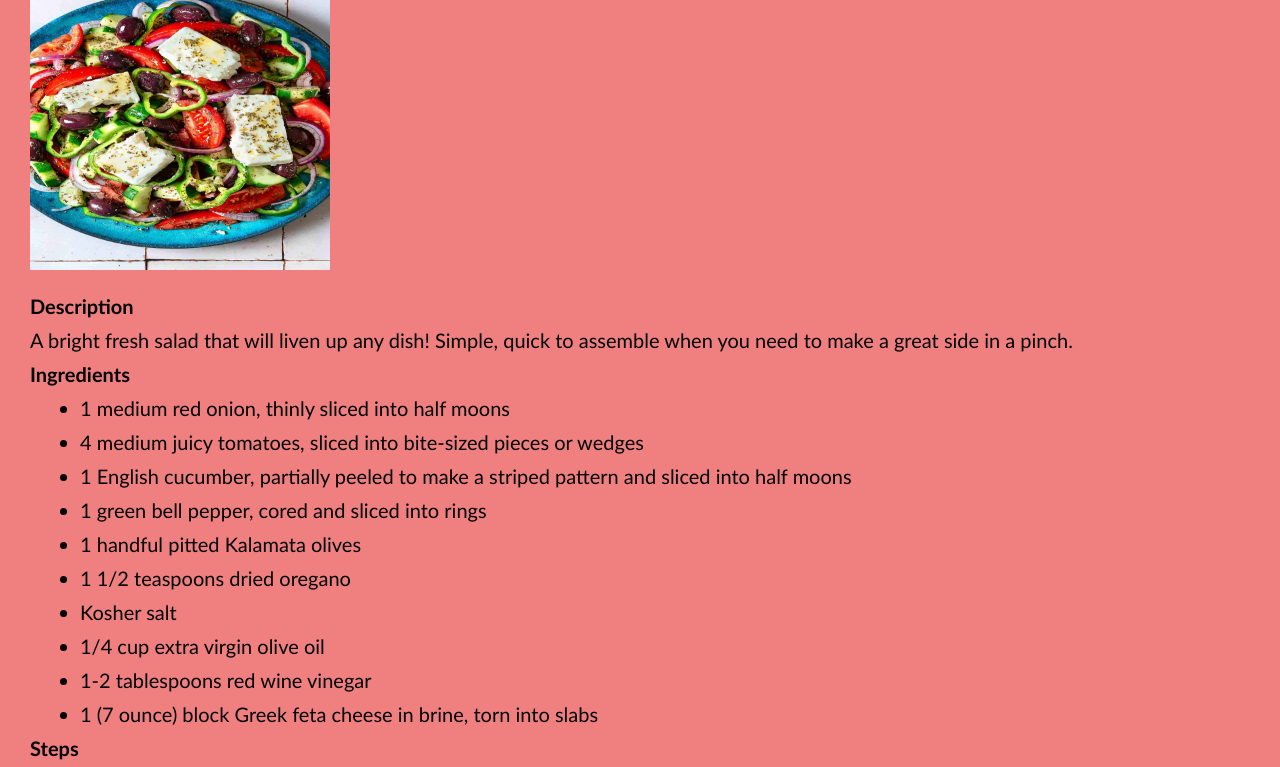
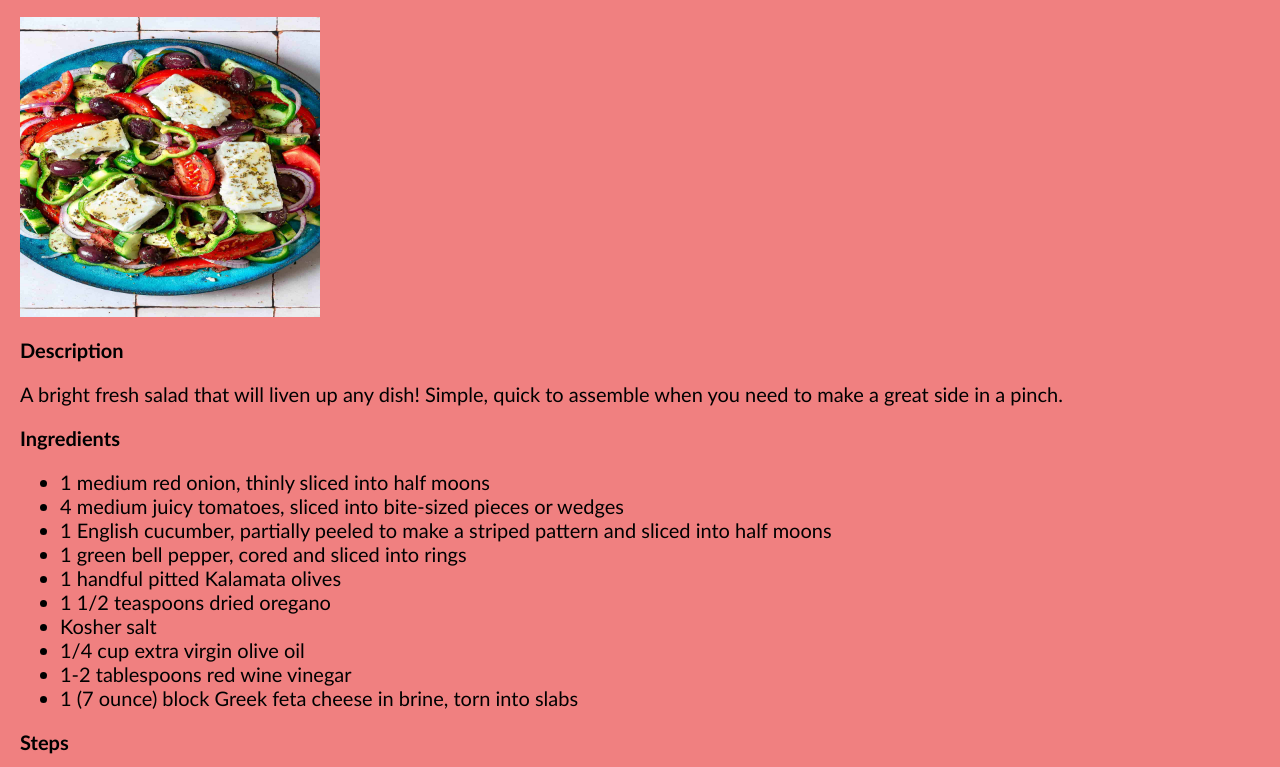
Before and after one commit to Kafka2026/odin-recipes, a plain HTML site: page recipes/greek-salad.html in a window 1280 px wide. Shown: the part 130-897 px from the top of the page. Drawn offline with Linux system fonts and the light colour scheme.

Commit message:
Resolve off center margins; remove global defaults

```diff
--- a/recipes/greek-salad.html
+++ b/recipes/greek-salad.html
@@ -9,8 +9,10 @@
 <body>
     <h1>Greek Salad</h1>
     <img src="../images/feta-salad.jpg" alt="medley of cucumbers, onions, peppers, olives sprinkled with oregano and olive oil in a bowl" width="300" height="300">
-    <h2>Description</h2>
-    <p>A bright fresh salad that will liven up any dish! Simple, quick to assemble when you need to make a great side in a pinch.</p>
+    <div class="describe">
+        <h2>Description</h2>
+        <p>A bright fresh salad that will liven up any dish! Simple, quick to assemble when you need to make a great side in a pinch.</p>
+    </div>
     <h2>Ingredients</h2>
     <ul>
         <li>1 medium red onion, thinly sliced into half moons</li>
--- a/style.css
+++ b/style.css
@@ -2,7 +2,7 @@
     font-family: 'Gill Sans', 'Gill Sans MT', Calibri, 'Trebuchet MS', sans-serif;
     font-size: 20px;
     background-color: lightcoral;
-    margin: 10px;
+    box-sizing: border-box;
 }
 
 h1 {
@@ -17,3 +17,8 @@ h1 {
 li a {
     font-size: 35px;
 }
+
+body {
+    margin: 10px;
+    padding: 10px;
+}
```
Also changed, not shown: recipes/mac-and-cheese.html (+4 -2 lines), recipes/pasta-primavera.html (+4 -2 lines).
